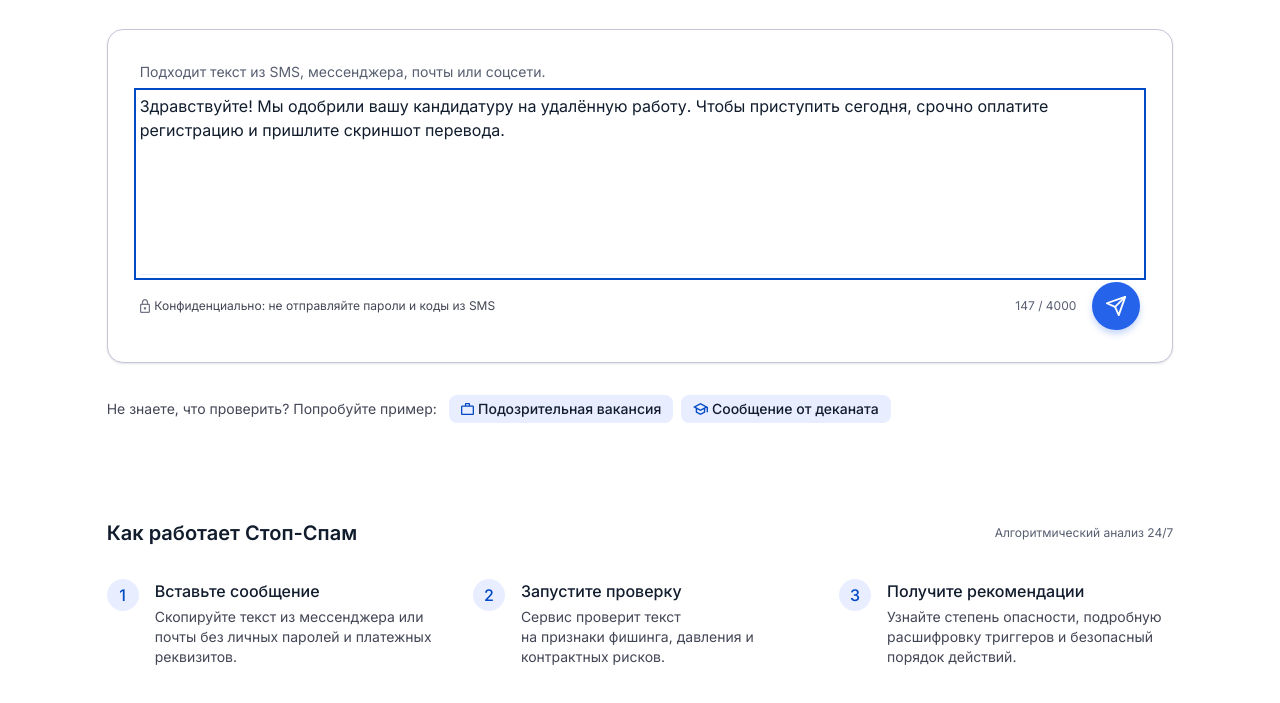
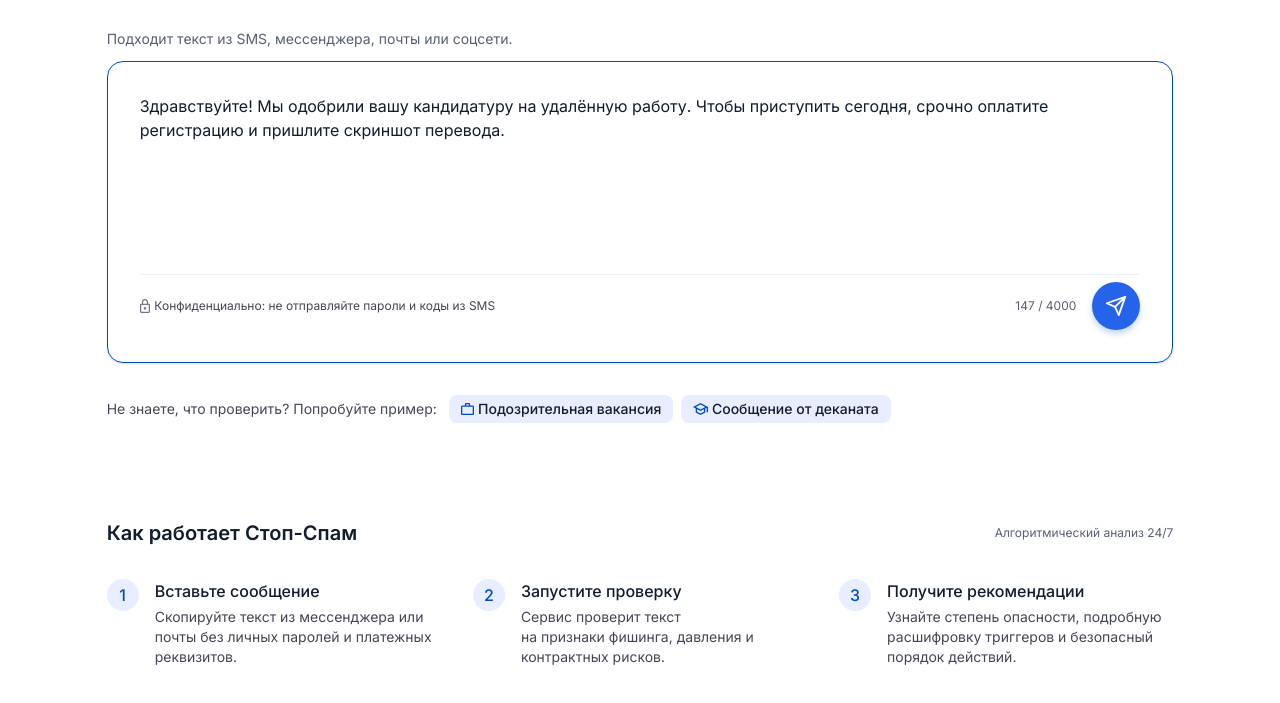
Before and after one commit to noisy18/university_interface, a plain HTML site: page site/index.html in a window 1280 px wide. Both pictures are taken after a click on the button "Подозрительная вакансия". Shown: the part 235-938 px from the top of the page. Drawn offline with Linux system fonts and the light colour scheme.

Commit message:
fix bugs

```diff
--- a/site/index.html
+++ b/site/index.html
@@ -23,8 +23,8 @@
       <h1 id="title">Проверь сообщение на мошенничество</h1>
       <p>Вставьте подозрительное сообщение для мгновенного анализа на<br class="desktop-break"> мошенничество и фишинг.</p>
     </section>
+    <p id="message-hint" class="message-hint">Подходит текст из SMS, мессенджера, почты или соцсети.</p>
     <form class="card" id="analyzer" novalidate action="analysis.html">
-      <p id="message-hint" class="message-hint">Подходит текст из SMS, мессенджера, почты или соцсети.</p>
       <textarea class="message-input" id="message" aria-label="Сообщение для проверки" aria-describedby="message-hint privacy counter message-error" placeholder="Вставьте сообщение для проверки…" maxlength="4000" required></textarea>
       <p class="notice" data-tone="error" id="message-error" role="alert" hidden></p>
       <div class="toolbar">
--- a/site/styles.css
+++ b/site/styles.css
@@ -46,6 +46,9 @@ h1 { font: var(--type-page); letter-spacing: -1px; }
 .card { background: var(--bg-card); box-shadow: var(--shadow-card); }
 .card { border: 1px solid var(--border-default); border-radius: var(--radius-lg); padding: var(--space-32); }
 .message-input { display: block; width: 100%; height: 180px; padding: 0 var(--space-64) 0 0; border: 0; background: transparent; resize: none; }
+#analyzer .message-input:focus { outline: none; }
+#analyzer:focus-within { border-color: var(--accent); }
+#analyzer:has(.message-input[aria-invalid="true"]) { border-color: var(--status-error); }
 .message-input::placeholder { color: var(--text-muted); opacity: 1; }
 
 
```
Also changed, not shown: design/practice-4/screenshots/03-upload.png.
